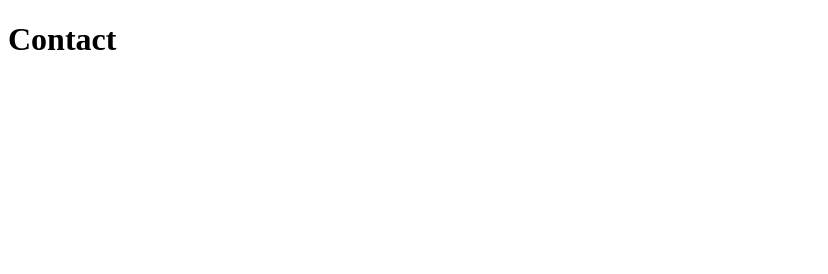
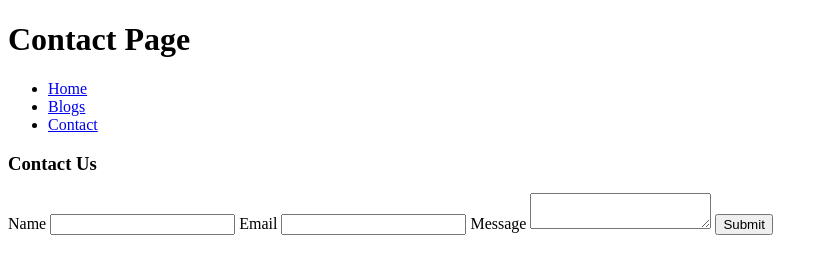
Before and after one commit to l1s21bsse0112/Blogging-Website, a website: page src/contact.html in a window 1280 px wide. Shown: the whole page, without its empty margins (0-828 px from the left). Drawn offline with Linux system fonts and the light colour scheme.

Commit message:
feat: added contact page

```diff
--- a/src/contact.html
+++ b/src/contact.html
@@ -6,6 +6,23 @@
     <title>Contact</title>
   </head>
   <body>
-    <h1>Contact</h1>
+    <h1>Contact Page</h1>
+
+    <ul>
+      <li><a href="index.html">Home</a></li>
+      <li><a href="blog.html">Blogs</a></li>
+      <li><a href="contact.html">Contact</a></li>
+    </ul>
+
+    <h3>Contact Us</h3>
+    <form>
+      <label for="name">Name</label>
+      <input type="text" id="name" name="name" />
+      <label for="email">Email</label>
+      <input type="email" id="email" name="email" />
+      <label for="message">Message</label>
+      <textarea id="message" name="message"></textarea>
+      <input type="submit" value="Submit" />
+    </form>
   </body>
 </html>
--- /dev/null
+++ b/styles/contact.css
@@ -0,0 +1,3 @@
+h1 {
+  text-decoration: underline;
+}
```
